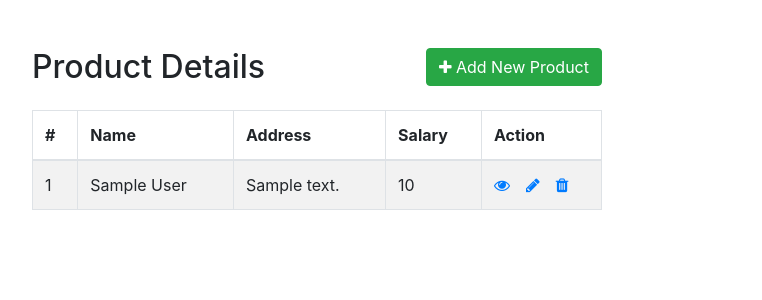
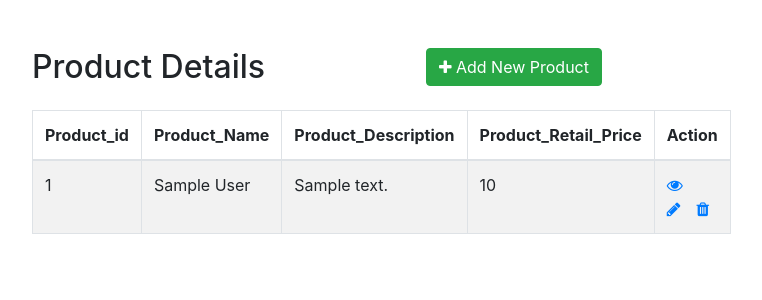
Before and after one commit to Lord-binns/Olemberio-pdo-crud, a PHP site: page / in a window 1280 px wide. Shown: the top 300 px of the page, without its empty margins (323-1085 px from the left). Run offline with PHP 8.4, Linux system fonts and the light colour scheme; tables that the repository leaves empty or names only in its code hold one stand-in row (values such as "Sample post").

Commit message:
edited the index table

```diff
--- a/delete.php
+++ b/delete.php
@@ -61,7 +61,7 @@ if(isset($_POST["id"]) && !empty($_POST["id"])){
                     <form action="<?php echo htmlspecialchars($_SERVER["PHP_SELF"]); ?>" method="post">
                         <div class="alert alert-danger">
                             <input type="hidden" name="id" value="<?php echo trim($_GET["id"]); ?>"/>
-                            <p>Are you sure you want to delete this employee record?</p>
+                            <p>Are you sure you want to delete this Product record?</p>
                             <p>
                                 <input type="submit" value="Yes" class="btn btn-danger">
                                 <a href="index.php" class="btn btn-secondary ml-2">No</a>
--- a/index.php
+++ b/index.php
@@ -43,10 +43,10 @@
                             echo '<table class="table table-bordered table-striped">';
                                 echo "<thead>";
                                     echo "<tr>";
-                                        echo "<th>#</th>";
-                                        echo "<th>Name</th>";
-                                        echo "<th>Address</th>";
-                                        echo "<th>Salary</th>";
+                                        echo "<th>Product_id</th>";
+                                        echo "<th>Product_Name</th>";
+                                        echo "<th>Product_Description</th>";
+                                        echo "<th>Product_Retail_Price</th>";
                                         echo "<th>Action</th>";
                                     echo "</tr>";
                                 echo "</thead>";
--- a/read.php
+++ b/read.php
@@ -68,15 +68,15 @@ if(isset($_GET["id"]) && !empty(trim($_GET["id"]))){
                 <div class="col-md-12">
                     <h1 class="mt-5 mb-3">View Record</h1>
                     <div class="form-group">
-                        <label>Name</label>
+                        <label>ProductName</label>
                         <p><b><?php echo $row["name"]; ?></b></p>
                     </div>
                     <div class="form-group">
-                        <label>Address</label>
+                        <label> Product_Description</label>
                         <p><b><?php echo $row["address"]; ?></b></p>
                     </div>
                     <div class="form-group">
-                        <label>Salary</label>
+                        <label>Product_Retail_Price</label>
                         <p><b><?php echo $row["salary"]; ?></b></p>
                     </div>
                     <p><a href="index.php" class="btn btn-primary">Back</a></p>
--- a/update.php
+++ b/update.php
@@ -145,17 +145,17 @@ if(isset($_POST["id"]) && !empty($_POST["id"])){
                     <p>Please edit the input values and submit to update the employee record.</p>
                     <form action="<?php echo htmlspecialchars(basename($_SERVER['REQUEST_URI'])); ?>" method="post">
                         <div class="form-group">
-                            <label>Name</label>
+                            <label>Product_Name</label>
                             <input type="text" name="name" class="form-control <?php echo (!empty($name_err)) ? 'is-invalid' : ''; ?>" value="<?php echo $name; ?>">
                             <span class="invalid-feedback"><?php echo $name_err;?></span>
                         </div>
                         <div class="form-group">
-                            <label>Address</label>
+                            <label>Product_Description</label>
                             <textarea name="address" class="form-control <?php echo (!empty($address_err)) ? 'is-invalid' : ''; ?>"><?php echo $address; ?></textarea>
                             <span class="invalid-feedback"><?php echo $address_err;?></span>
                         </div>
                         <div class="form-group">
-                            <label>Salary</label>
+                            <label>Product_Retail_Price</label>
                             <input type="text" name="salary" class="form-control <?php echo (!empty($salary_err)) ? 'is-invalid' : ''; ?>" value="<?php echo $salary; ?>">
                             <span class="invalid-feedback"><?php echo $salary_err;?></span>
                         </div>
```
